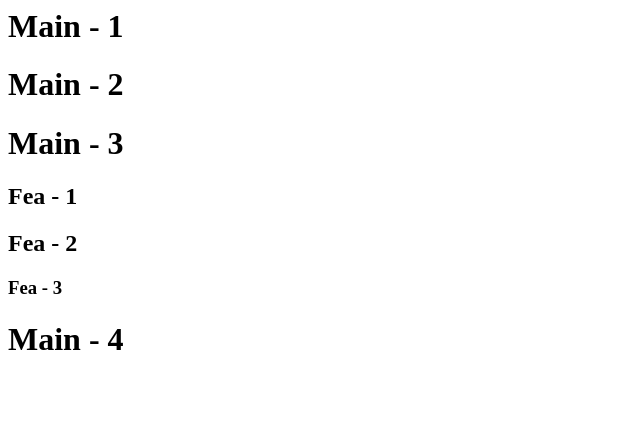
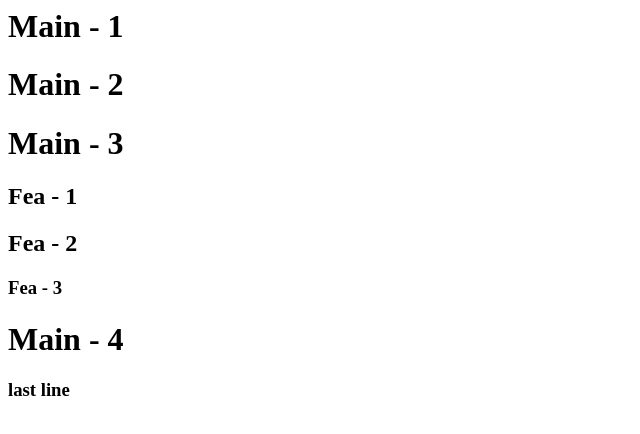
Before and after one commit to BEDDIAFAmal/hamzayas, a plain HTML site: page index.html in a window 1280 px wide. Shown: the full height of the page, 0-640 px from the left. Drawn offline with Linux system fonts and the light colour scheme.

Commit message:
add name

```diff
--- a/index.html
+++ b/index.html
@@ -5,3 +5,4 @@
 <h2>Fea - 2</h2>
 <h3>Fea - 3</h3>
 <h1>Main - 4</h1>
+<h3>last line</h3>
```
